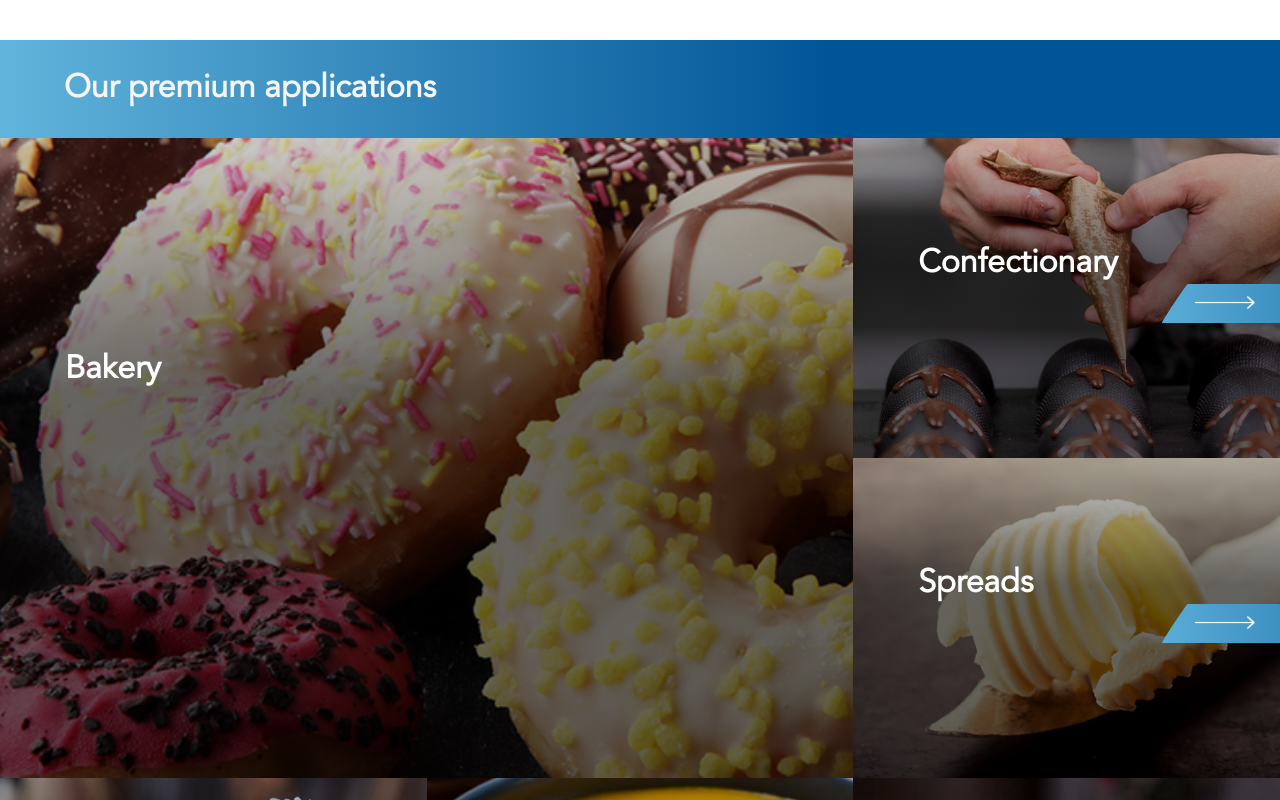
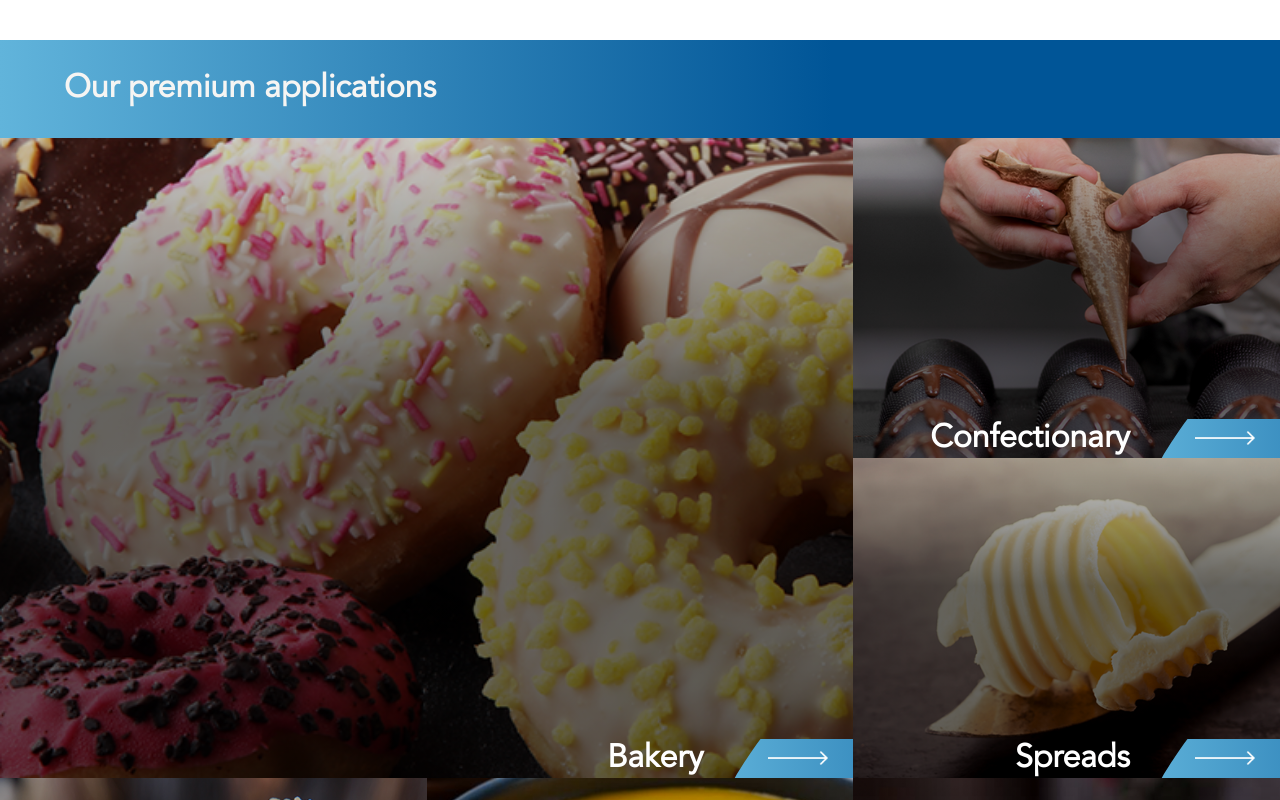
Before and after one commit to Devairways/marine, a React (Create React App) app: page / in a window 1280 px wide. Shown: the part 1000-1800 px from the top of the page. Built offline with nearby package versions, Linux system fonts and the light colour scheme.

Commit message:
stylefix

```diff
--- a/src/componenten/producten/producten.css
+++ b/src/componenten/producten/producten.css
@@ -44,7 +44,7 @@
         height: unset;
     }
     .product{
-        padding-left: 65px;
+        padding-left: 0;
         padding-top: 25%;
         color: #fff;
         font-size: xx-large;
@@ -60,7 +60,11 @@
     }
 
     .gridfix{
+        justify-content: flex-end;
+        flex-wrap: wrap;
         overflow: hidden;
+        display: flex;
+        align-items: flex-end;
     }
 
     .hero{
@@ -79,6 +83,6 @@
     }
 
     .hero .buttons, .hero2 .buttons, .hero3 .buttons{
-        margin-top: 570px;
+        margin-top: 0;
     }
 }
```
